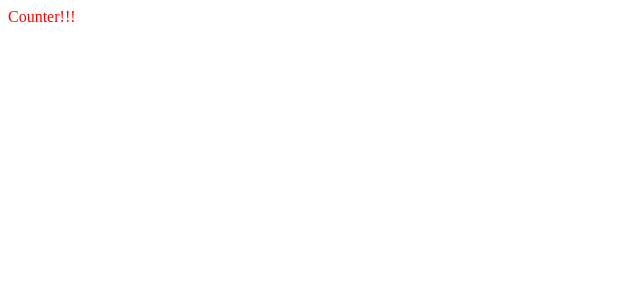
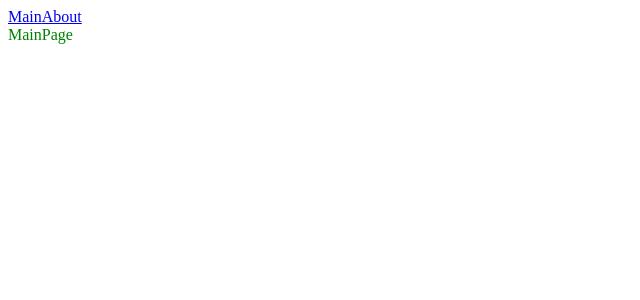
Before and after one commit to script696/education-dev, a React app: page / in a window 1280 px wide. Shown: the top 300 px of the page, without its empty margins (0-640 px from the left). Built offline with nearby package versions, Linux system fonts and the light colour scheme.

Commit message:
lazy-react-router-dom-lesson-6

```diff
--- a/package.json
+++ b/package.json
@@ -23,6 +23,7 @@
     "@types/node": "^17.0.21",
     "@types/react": "^18.2.8",
     "@types/react-dom": "^18.2.4",
+    "@types/react-router-dom": "^5.3.3",
     "@types/webpack": "^5.28.0",
     "@types/webpack-dev-server": "^4.7.2",
     "css-loader": "^6.8.1",
@@ -40,6 +41,7 @@
   },
   "dependencies": {
     "react": "^18.2.0",
-    "react-dom": "^18.2.0"
+    "react-dom": "^18.2.0",
+    "react-router-dom": "^6.11.2"
   }
 }
--- a/src/App.tsx
+++ b/src/App.tsx
@@ -1,10 +1,20 @@
 import { Counter } from "./components/Counter";
 import "./index.scss";
+import { Link, Route, Routes } from "react-router-dom";
+import AboutPage from "./pages/AboutPage/AboutPage";
+import MainPage from "./pages/MainPage/MainPage";
+import { MainPageLazy } from "./pages/MainPage/MainPage.lazy";
+import { AboutPageLazy } from "./pages/AboutPage/AboutPage.lazy";
 
 export const App = () => {
   return (
     <div className={"app"}>
-      <Counter />
+      <Link to={"/"}>Main</Link>
+      <Link to={"/about"}>About</Link>
+      <Routes>
+        <Route path={"/"} element={<MainPageLazy />} />
+        <Route path={"/about"} element={<AboutPageLazy />} />
+      </Routes>
     </div>
   );
 };
--- a/src/components/Counter.tsx
+++ b/src/components/Counter.tsx
@@ -1,5 +1,5 @@
 import s from "./Counter.module.scss";
 
 export const Counter = () => {
-  return <div className={s["counter"]}>Counter!!!</div>;
+  return <div className={s["counter"]}>Counter</div>;
 };
--- a/src/index.tsx
+++ b/src/index.tsx
@@ -1,7 +1,13 @@
-import { someFn } from "./test";
 import { render } from "react-dom";
-import { Counter } from "./components/Counter";
 import { App } from "./App";
+import { BrowserRouter } from "react-router-dom";
+import { Suspense } from "react";
 
-someFn(123);
-render(<App />, document.getElementById("root"));
+render(
+  <Suspense fallback={<div>loading...</div>}>
+    <BrowserRouter>
+      <App />
+    </BrowserRouter>
+  </Suspense>,
+  document.getElementById("root")
+);
--- /dev/null
+++ b/src/pages/AboutPage/AboutPage.lazy.tsx
@@ -0,0 +1,3 @@
+import { lazy } from "react";
+
+export const AboutPageLazy = lazy(() => import("./AboutPage"));
--- /dev/null
+++ b/src/pages/AboutPage/AboutPage.tsx
@@ -0,0 +1,5 @@
+const AboutPage = () => {
+  return <div>AboutPage</div>;
+};
+
+export default AboutPage;
--- /dev/null
+++ b/src/pages/MainPage/MainPage.lazy.tsx
@@ -0,0 +1,3 @@
+import { lazy } from "react";
+
+export const MainPageLazy = lazy(() => import("./MainPage"));
--- /dev/null
+++ b/src/pages/MainPage/MainPage.tsx
@@ -0,0 +1,5 @@
+const MainPage = () => {
+  return <div>MainPage</div>;
+};
+
+export default MainPage;
--- a/src/test.ts
+++ /dev/null
@@ -1,5 +0,0 @@
-export function someFn(arg: number): string {
-  console.log("RANDOM FUNCTION 124");
-
-  return "";
-}
--- a/tsconfig.json
+++ b/tsconfig.json
@@ -5,7 +5,7 @@
     // Однако это не означает, что теперь вовсе нельзя использовать any.
     // Это означает лишь, что в подобных ситуация разработчик должен явно писать any,
     "noImplicitAny": true,
-    "module": "es6",
+    "module": "es2020",
     // В какую спецификацию компилируем: для поддержки большинства браузеров
     "target": "es5",
     "jsx": "react-jsx",
```
Also changed, not shown: 2 other files (tests, documents, lock files or other folders).
